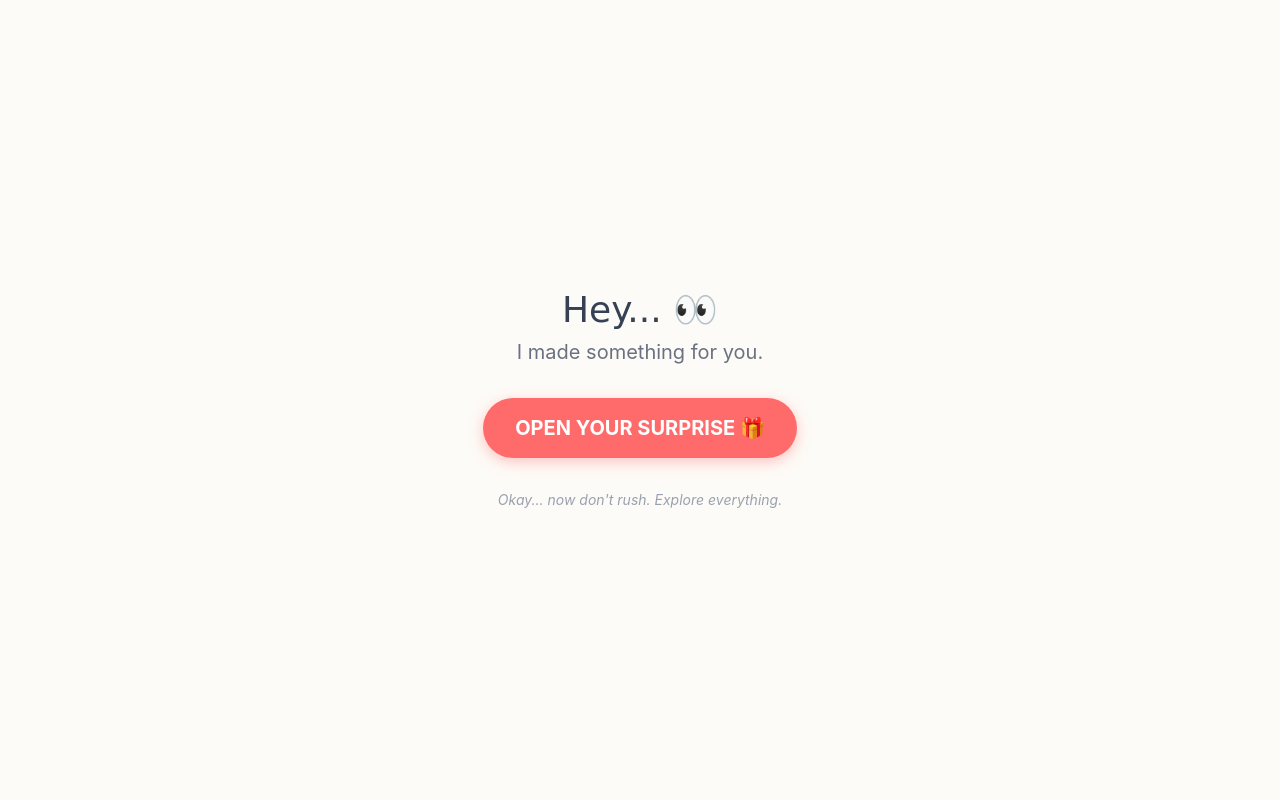
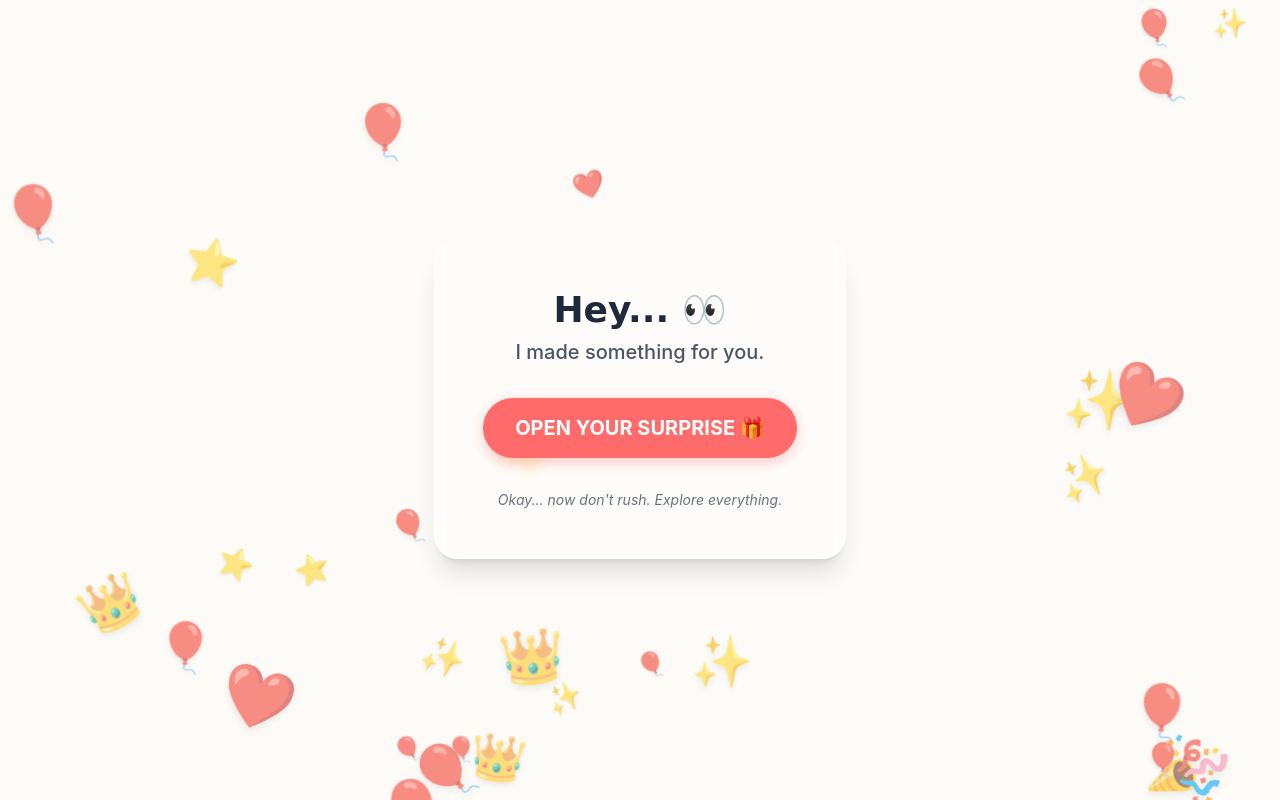
Before and after one commit to abhishekmanoli/yooo, a React (Vite) app: page / in a window 1280 px wide. Built offline with nearby package versions, Linux system fonts and the light colour scheme.

Commit message:
Update IntroScreen with balloons and stickers

```diff
--- a/src/components/IntroScreen.jsx
+++ b/src/components/IntroScreen.jsx
@@ -1,7 +1,26 @@
 import { motion } from "framer-motion";
 import confetti from "canvas-confetti";
+import { useEffect, useState } from "react";
 
 export default function IntroScreen({ onStart }) {
+  const [decorations, setDecorations] = useState([]);
+
+  useEffect(() => {
+    // Generate background decorations for the intro screen
+    const types = ["🎈", "🎈", "🎈", "👑", "⭐", "✨", "🎉", "❤️", "🎈"];
+    const items = Array.from({ length: 30 }).map((_, i) => ({
+      id: i,
+      type: types[Math.floor(Math.random() * types.length)],
+      top: Math.random() * 100 + "%",
+      left: Math.random() * 100 + "%",
+      rotation: Math.random() * 60 - 30,
+      scale: Math.random() * 0.8 + 0.5,
+      delay: Math.random() * 2,
+      duration: Math.random() * 3 + 2,
+    }));
+    setDecorations(items);
+  }, []);
+
   const handleStart = () => {
     confetti({
       particleCount: 150,
@@ -13,16 +32,45 @@ export default function IntroScreen({ onStart }) {
   };
 
   return (
-    <div className="fixed inset-0 flex flex-col items-center justify-center bg-[#fdfbf7] z-50">
+    <div className="fixed inset-0 flex flex-col items-center justify-center bg-[#fdfbf7] z-50 overflow-hidden">
+      {/* Decorative Background Layer */}
+      <div className="absolute inset-0 pointer-events-none opacity-60">
+        {decorations.map((item) => (
+          <motion.div
+            key={item.id}
+            initial={{ y: 0 }}
+            animate={{
+              y: ["-10px", "10px", "-10px"],
+              rotate: [item.rotation - 5, item.rotation + 5, item.rotation - 5]
+            }}
+            transition={{
+              duration: item.duration,
+              repeat: Infinity,
+              ease: "easeInOut",
+              delay: item.delay
+            }}
+            className="absolute text-5xl drop-shadow-md"
+            style={{
+              top: item.top,
+              left: item.left,
+              scale: item.scale,
+              rotate: item.rotation
+            }}
+          >
+            {item.type}
+          </motion.div>
+        ))}
+      </div>
+
       <motion.div
         initial={{ opacity: 0, y: 20 }}
         animate={{ opacity: 1, y: 0 }}
         transition={{ duration: 0.8 }}
-        className="text-center space-y-8"
+        className="text-center space-y-8 relative z-10 bg-white/40 p-12 rounded-3xl backdrop-blur-sm border border-white/50 shadow-xl"
       >
         <div className="space-y-2">
-          <h2 className="text-2xl md:text-4xl font-handwritten text-gray-700">Hey... 👀</h2>
-          <p className="text-lg md:text-xl text-gray-500 font-sans">I made something for you.</p>
+          <h2 className="text-2xl md:text-4xl font-handwritten text-gray-800 font-bold">Hey... 👀</h2>
+          <p className="text-lg md:text-xl text-gray-600 font-sans font-medium">I made something for you.</p>
         </div>
 
         <motion.button
@@ -38,7 +86,7 @@ export default function IntroScreen({ onStart }) {
           initial={{ opacity: 0 }}
           animate={{ opacity: 1 }}
           transition={{ delay: 1.5, duration: 1 }}
-          className="text-sm text-gray-400 italic"
+          className="text-sm text-gray-500 italic"
         >
           Okay... now don't rush. Explore everything.
         </motion.p>
```
